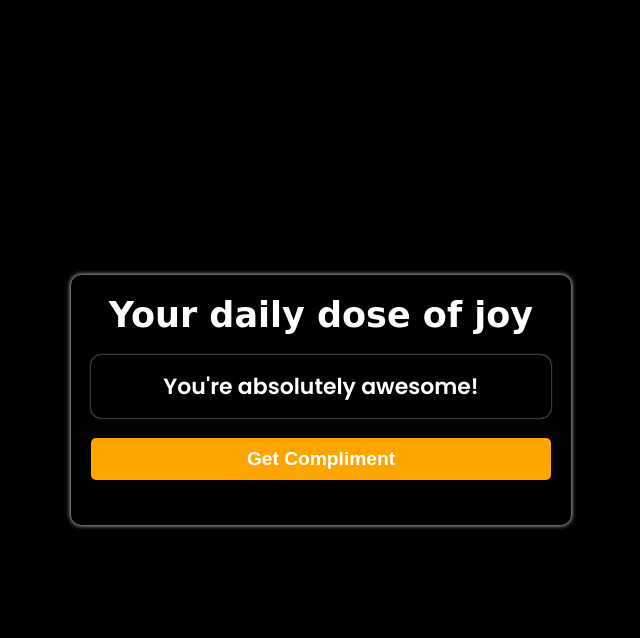
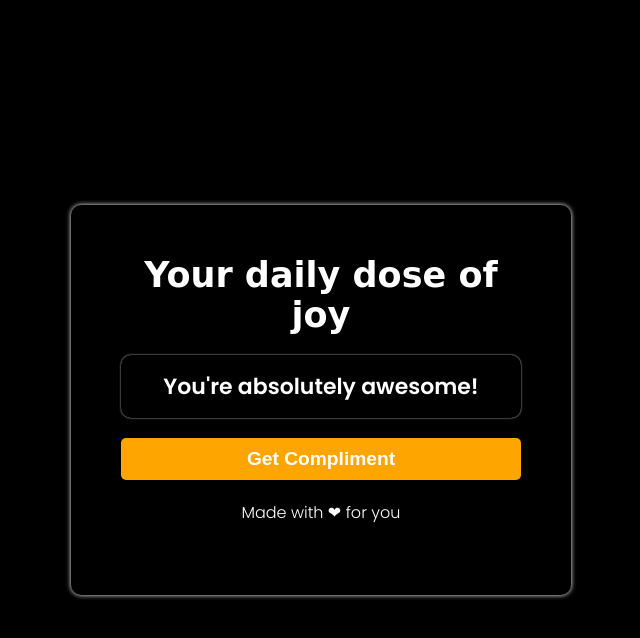
Before and after one commit to technandani/JokeGen, a plain HTML site: page index.html in a window 1280 px wide. Both pictures are taken after a click on the button "Get Compliment". Shown: the whole page, without its empty margins (319-959 px from the left). Drawn offline with Linux system fonts and the light colour scheme.

Commit message:
working on styling

```diff
--- a/index.html
+++ b/index.html
@@ -12,7 +12,7 @@
     <h1 class="heading">Your daily dose of joy</h1>
     <div id="compliment" class="compliment-box">New compliment!</div>
     <button id="generate" class="generate-btn">Get Compliment</button>
-    <p>Made with ❤ for you</p>
+    <p style="color: #fff; padding: 20px;">Made with ❤ for you</p>
   </div>
 
   <script src="script.js"></script>
--- a/script.js
+++ b/script.js
@@ -14,18 +14,17 @@ const compliments = [
     "You're absolutely awesome!"
   ];
 
-  const complimentBox = document.getElementById('compliment');
+  const compBox = document.getElementById('compliment');
   const generateBtn = document.getElementById('generate');
 
   generateBtn.addEventListener('click', function() {
     const randomCompliment = compliments[Math.floor(Math.random() * compliments.length)];
-    complimentBox.style.transform = 'scale(0)';
-    complimentBox.style.opacity = '0';
+    compBox.style.transform = 'scale(0)';
+    compBox.style.opacity = '0';
 
     setTimeout(() => {
-      complimentBox.textContent = randomCompliment;
-
-      complimentBox.style.transform = 'scale(1)';
-      complimentBox.style.opacity = '1';
+      compBox.textContent = randomCompliment;
+      compBox.style.transform = 'scale(1)';
+      compBox.style.opacity = '1';
     }, 500);
   });
--- a/styles.css
+++ b/styles.css
@@ -15,7 +15,7 @@
 
   .container {
     text-align: center;
-    padding: 20px;
+    padding: 50px;
     border-radius: 10px;
     box-shadow: 0 0px 5px #fff;
     background: transparent;
```
